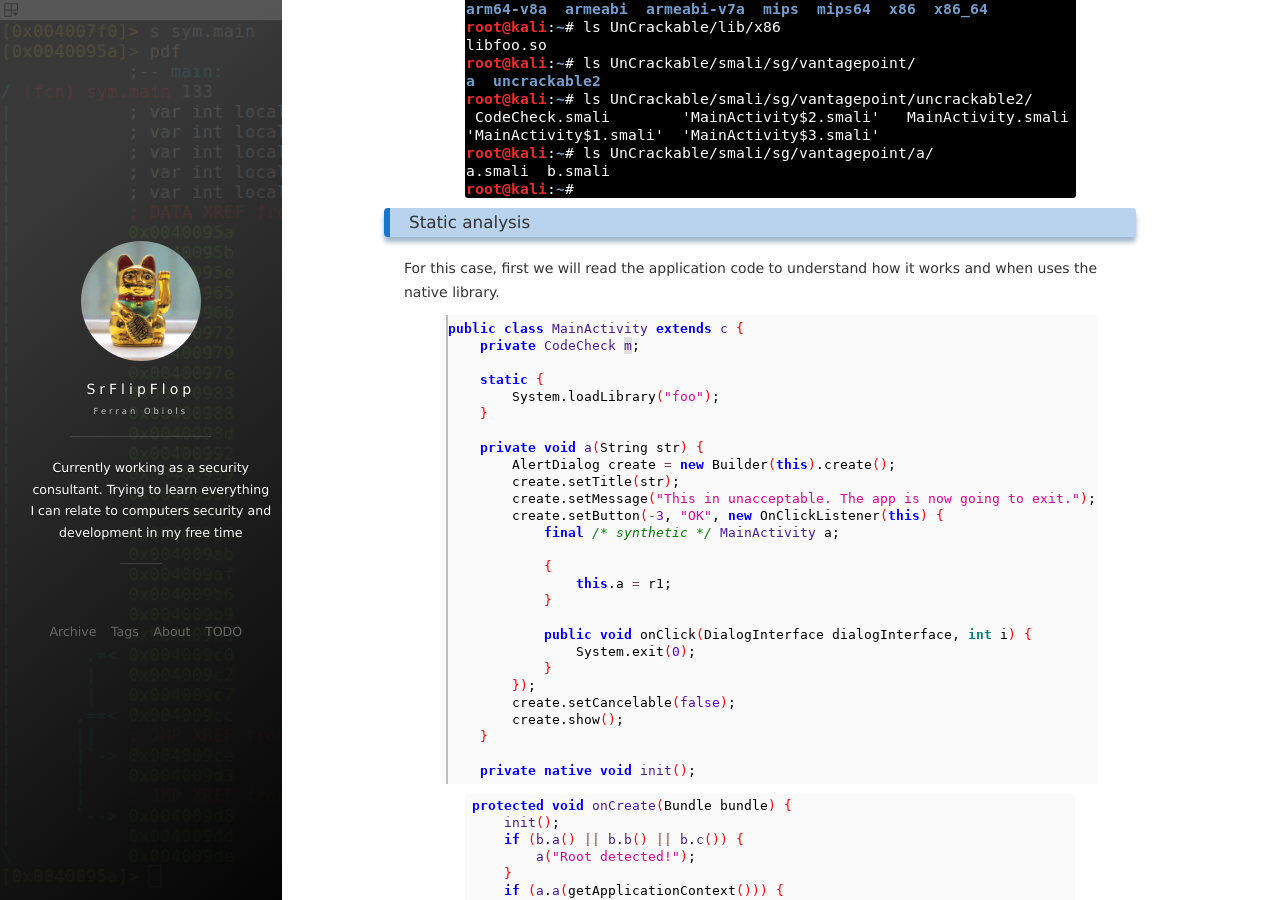
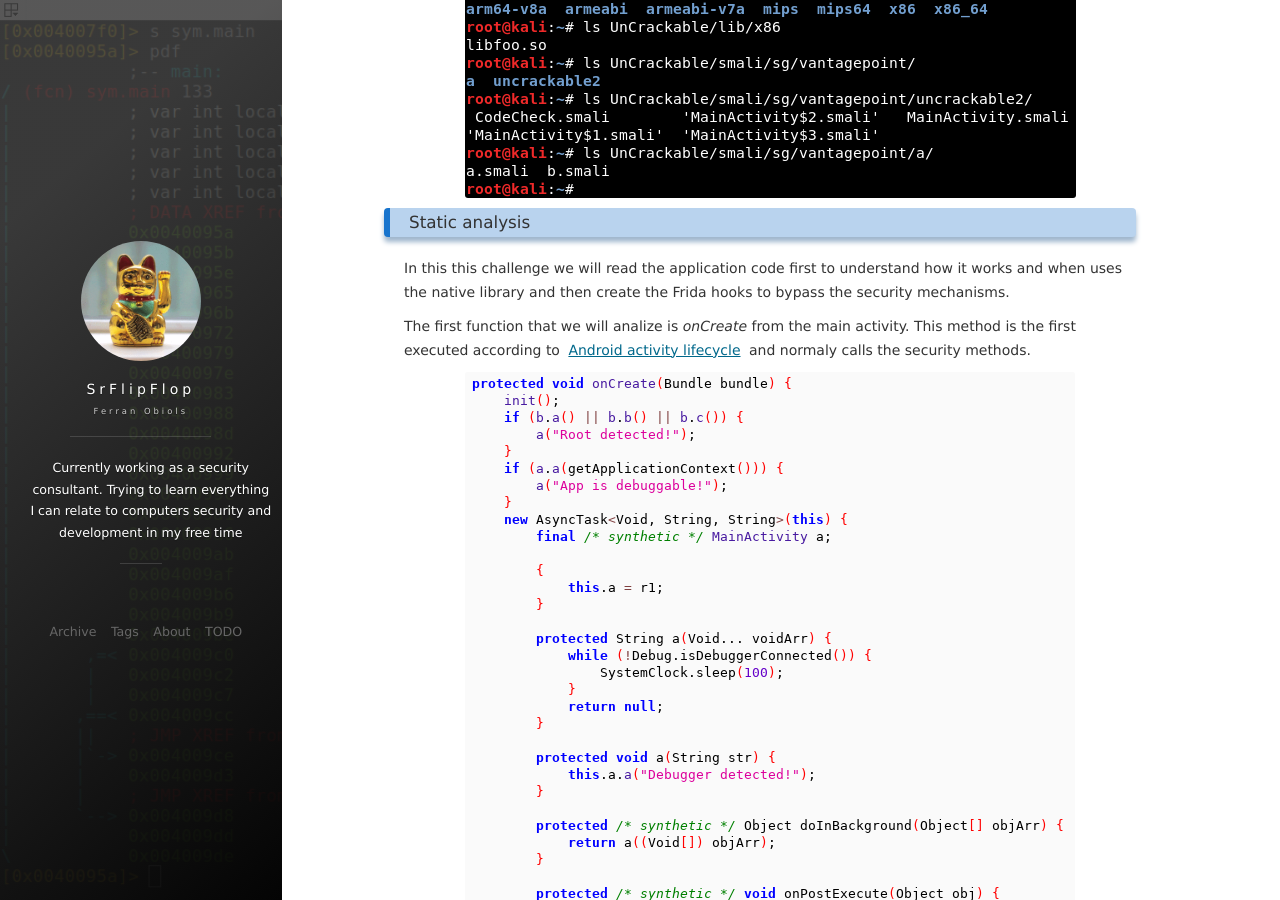
Before and after one commit to SrFlipFlop/srflipflop.github.io, a Jekyll site: the page built from _posts/2018-05-31-UnCrackable2.md, in a window 1280 px wide and 900 px high, scrolled down 662 px. Built offline with Jekyll 4.4.1, drawn with Linux system fonts in a browser that asks for light colours; nearby versions of some CDN libraries; comment, search, counter and statistics services are not loaded.

Commit message:
change image names and some text

```diff
--- a/_posts/2018-05-31-UnCrackable2.md
+++ b/_posts/2018-05-31-UnCrackable2.md
@@ -20,7 +20,9 @@ This second APK contains more Java code and also have a suspicious native librar
 
 ### Static analysis
 
-For this case, first we will read the application code to understand how it works and when uses the native library.
+In this this challenge we will read the application code first to understand how it works and when uses the native library and then create the Frida hooks to bypass the security mechanisms.
+
+The first function that we will analize is *onCreate* from the main activity. This method is the first executed according to [Android activity lifecycle](https://developer.android.com/reference/android/app/Activity#activity-lifecycle) and normaly calls the security methods.
 
 ![](/images/posts/UnCrackable2/img3.png "TBC")
 
```
Also changed, not shown: images/posts/UnCrackable2/img3.png, images/posts/UnCrackable2/img4.png.
